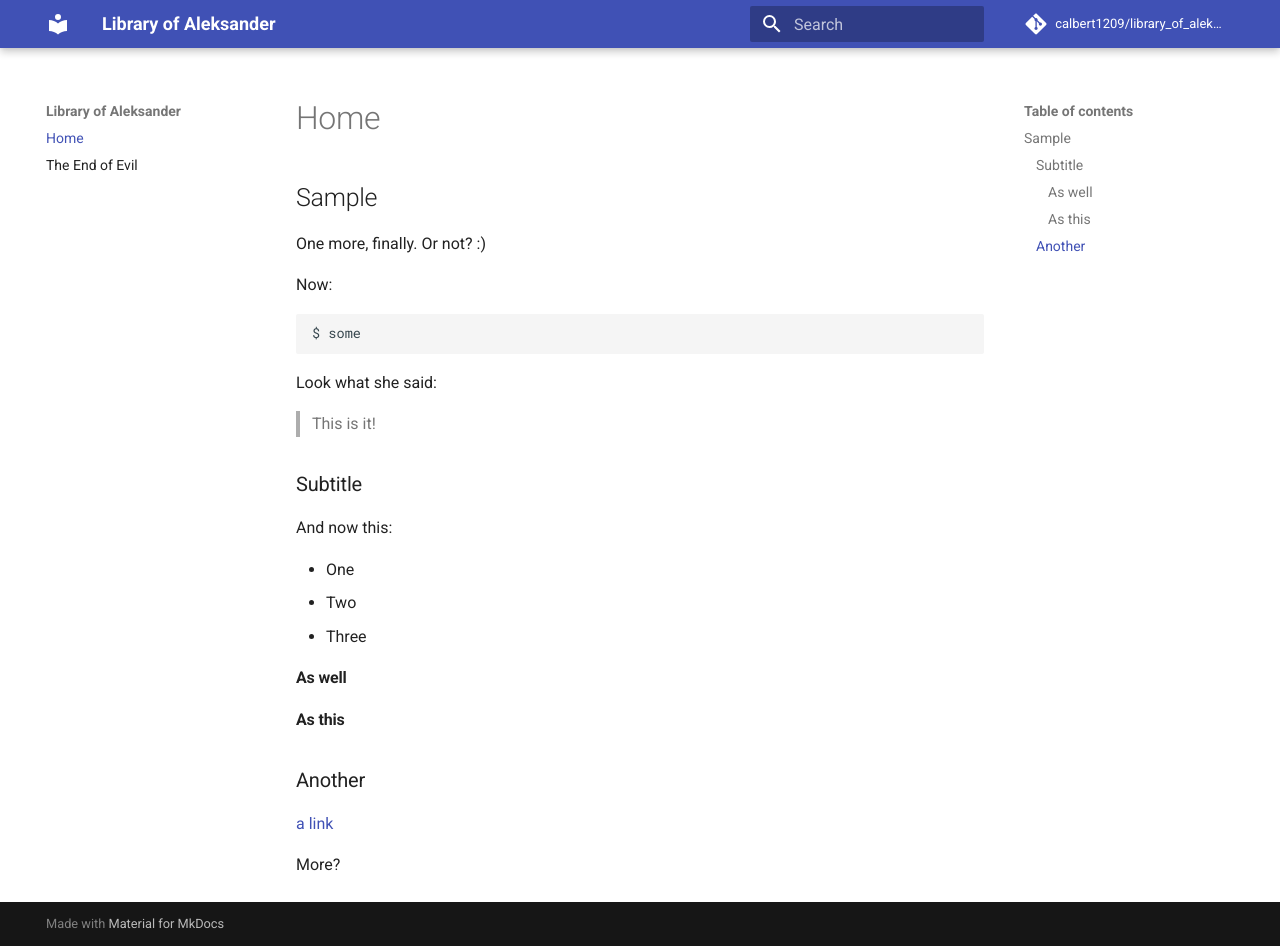
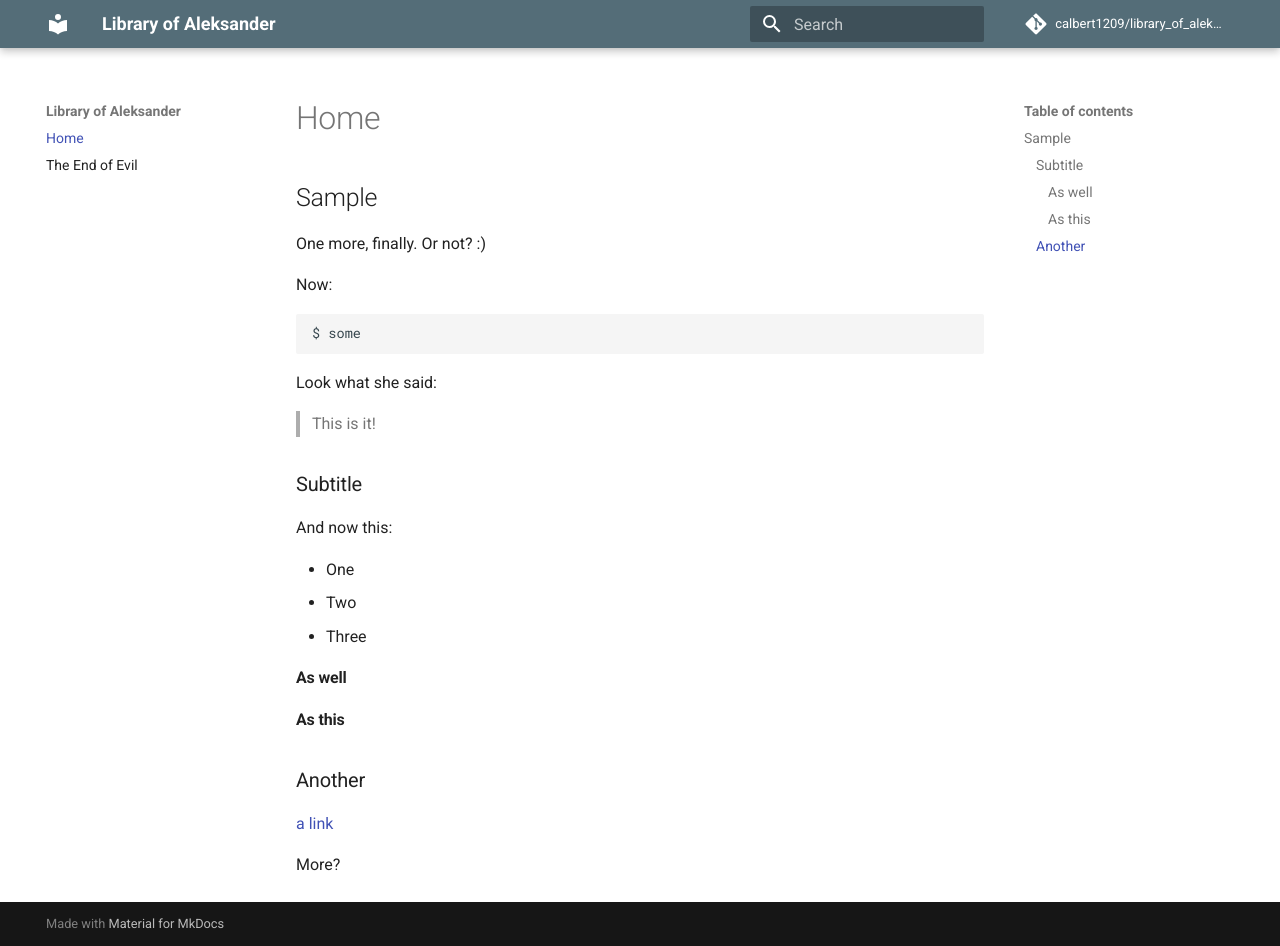
Before and after one commit to calbert1209/library_of_aleksander, an MkDocs documentation site: the page built from docs/index.md, in a window 1280 px wide and 946 px high. Built offline with MkDocs 1.6.1 and Material for MkDocs 9.7.7, drawn with Linux system fonts in a browser that asks for light colours; comment, search, counter and statistics services are not loaded.

Commit message:
update icons and theme color

```diff
--- a/mkdocs.yml
+++ b/mkdocs.yml
@@ -9,6 +9,10 @@ nav:
     - 'The End of Evil': './The_End_of_Evil/index.md'
 theme:
   name: 'material'
+  palette:
+    primary: blue grey
+  icon: fontawesome/solid/building-columns
+  favicon: assets/building-columns-solid.svg
 
 markdown_extensions:
   - admonition
```
Also changed, not shown: docs/assets/building-columns-solid.svg (added).
